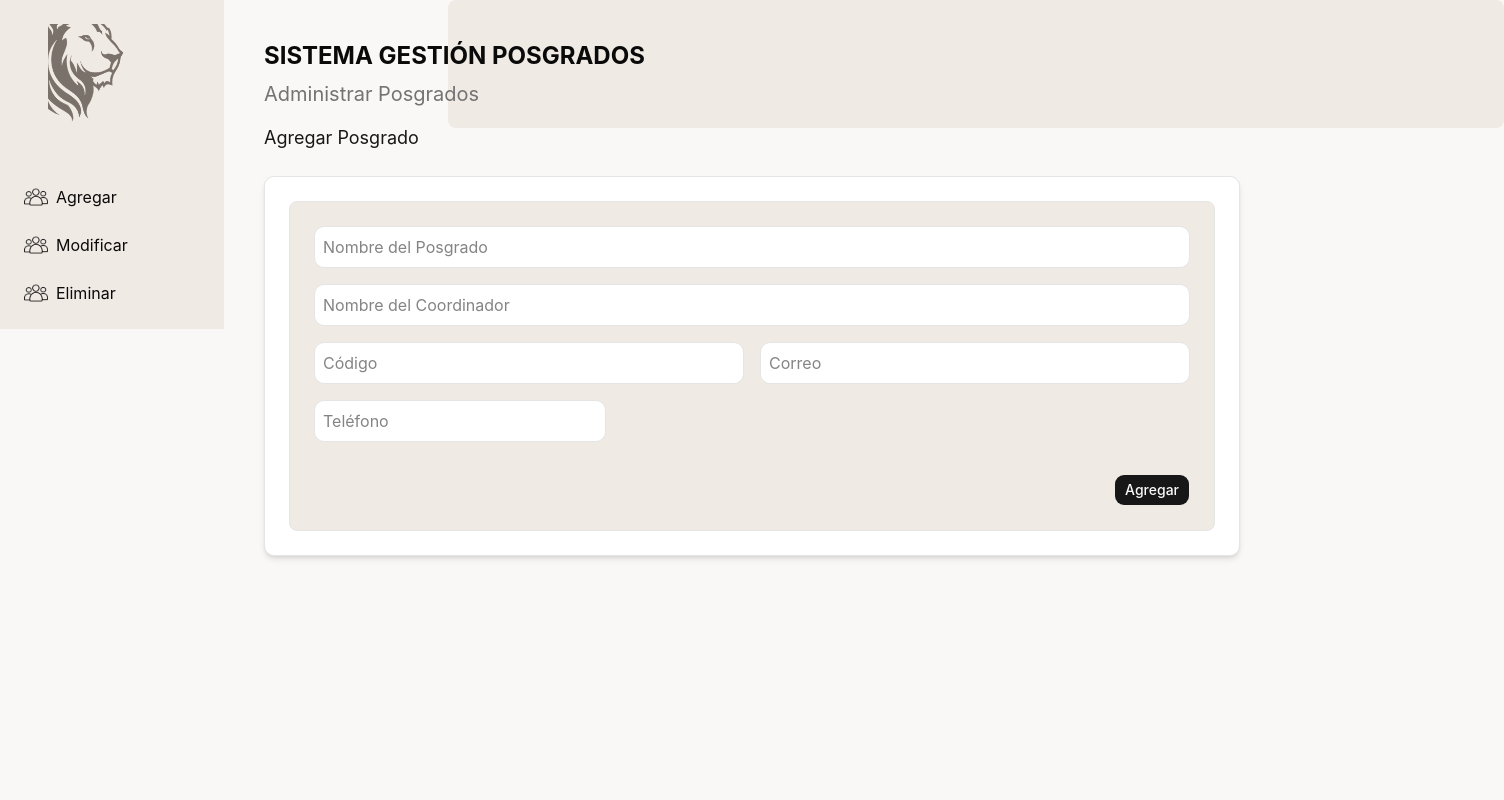
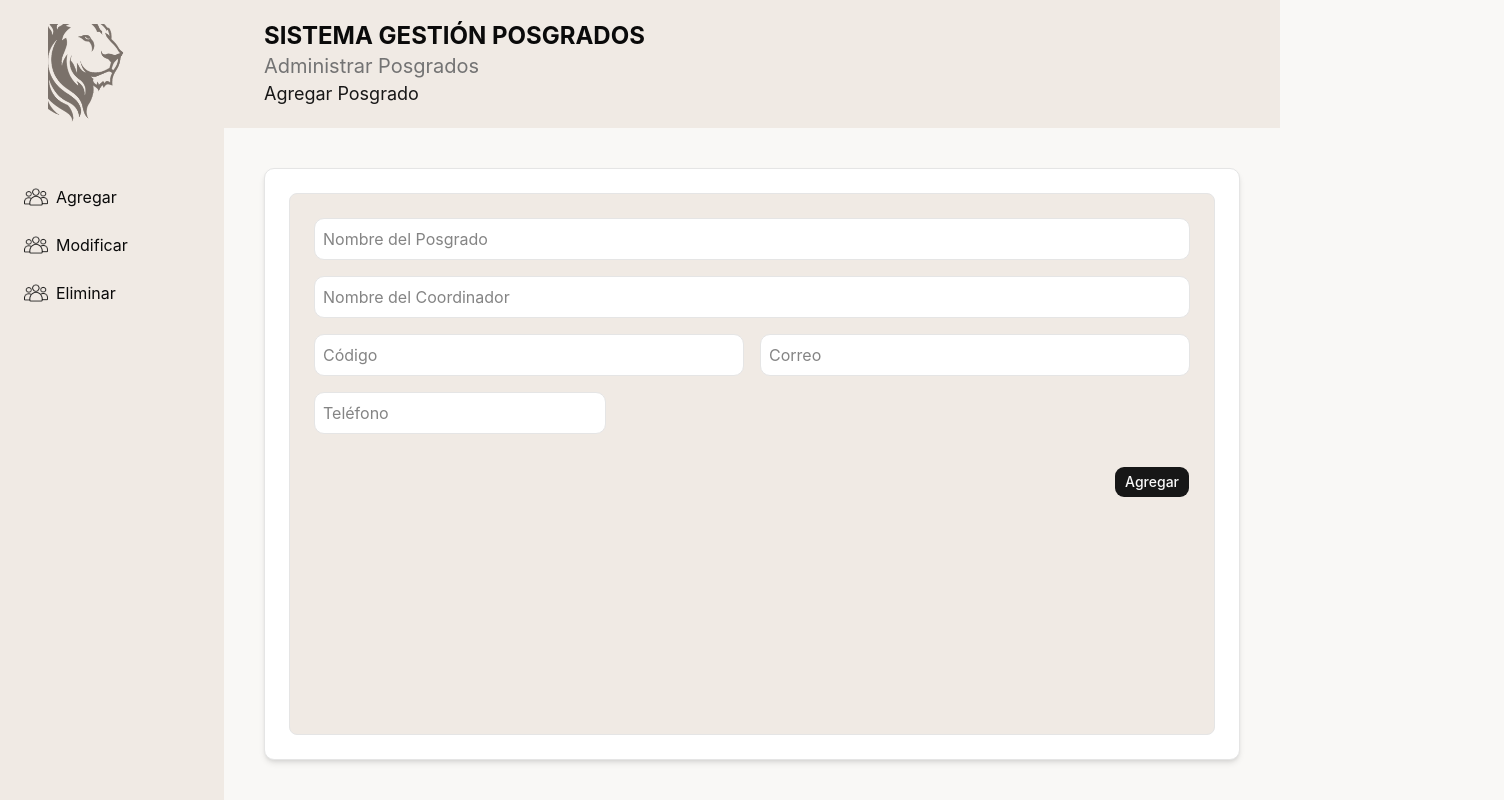
Before and after one commit to CheyPrime08/EquipoA_SistemaPosgrados, a React (Vite) app in the folder frontend/: page / in a window 1280 px wide. Shown: the whole page, 1504 px wide, since content can reach past the window. Built offline with nearby package versions, Linux system fonts and the light colour scheme.

Commit message:
feat -> Reajuste del Front

```diff
--- a/frontend/src/pages/admin/agregar.jsx
+++ b/frontend/src/pages/admin/agregar.jsx
@@ -8,9 +8,8 @@ import leonLogo from "../../components/ui/leon-logo.png";
 function Agregar() {
   return (
     <div className="flex min-h-screen bg-background text-foreground">
-      <aside className="w-56 h-full bg-sidebar flex flex-col gap-6 p-6">
+      <aside className="w-56 min-h-screen bg-sidebar flex flex-col gap-6 p-6">
         <img src={leonLogo} alt="Logo León" className="w-32 mx-auto mb-8" />
-
         <div className="flex items-center gap-2">
           <img src={grupitoA} alt="Grupito A" className="w-6 h-6" />
           <Link to="/agregar" className="hover:text-primary">Agregar</Link>
@@ -25,15 +24,18 @@ function Agregar() {
         </div>
       </aside>
 
-      <main className="flex-1 p-10 relative">
-        <div className="absolute top-0 left-56 w-full h-32 bg-muted rounded-md" />
+      <main className="flex-1 flex flex-col">
+        {/* Header / Banner */}
+        <div className="w-full h-32 bg-muted flex flex-col justify-center px-10">
+          <h1 className="text-2xl font-bold">SISTEMA GESTIÓN POSGRADOS</h1>
+          <h2 className="text-xl text-muted-foreground">Administrar Posgrados</h2>
+          <h3 className="text-lg text-primary">Agregar Posgrado</h3>
+        </div>
 
-        <h1 className="text-2xl font-bold mb-2 relative z-10">SISTEMA GESTIÓN POSGRADOS</h1>
-        <h2 className="text-xl text-muted-foreground mb-4 relative z-10">Administrar Posgrados</h2>
-        <h3 className="text-lg text-primary mb-6 relative z-10">Agregar Posgrado</h3>
-
-        <div className="bg-card border border-border rounded-lg p-6 shadow-md relative z-10">
-          <div className="bg-muted border border-border rounded-md p-6 flex flex-col gap-4">
+        {/* Contenido */}
+        <div className="flex-1 p-10">
+          <div className="bg-card border border-border rounded-lg p-6 shadow-md h-full">
+            <div className="bg-muted border border-border rounded-md p-6 flex flex-col gap-4 h-full">
               <input
                 type="text"
                 placeholder="Nombre del Posgrado"
@@ -69,6 +71,7 @@ function Agregar() {
               </div>
             </div>
           </div>
+        </div>
       </main>
     </div>
   );
```
Lines whose indentation alone changed are shown as unchanged.
